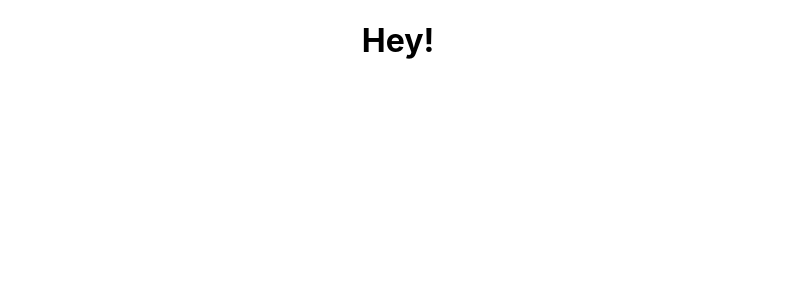
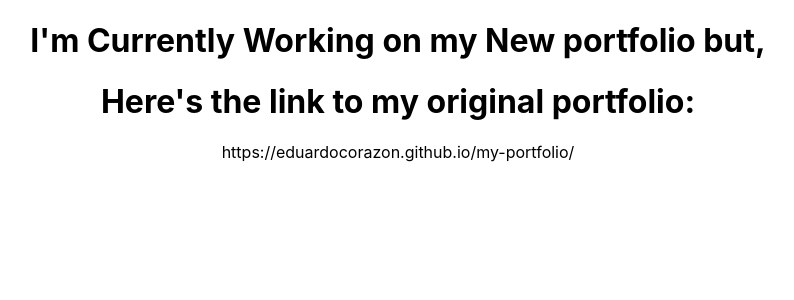
Before and after one commit to EduardoCorazon/portfolio, a React (Create React App) app: page / in a window 1280 px wide. Shown: the top 300 px of the page, without its empty margins (242-1036 px from the left). Built offline with nearby package versions, Linux system fonts and the light colour scheme.

Commit message:
update welcome message

```diff
--- a/src/App.js
+++ b/src/App.js
@@ -4,7 +4,9 @@
 function App() {
   return (
     <div className="App">
-      <h1>Hey!</h1>
+      <h1>I'm Currently Working on my New portfolio but,</h1>
+      <h1>Here's the link to my original portfolio:</h1>
+      <a>https://eduardocorazon.github.io/my-portfolio/</a>
     </div>
   );
 }
```
